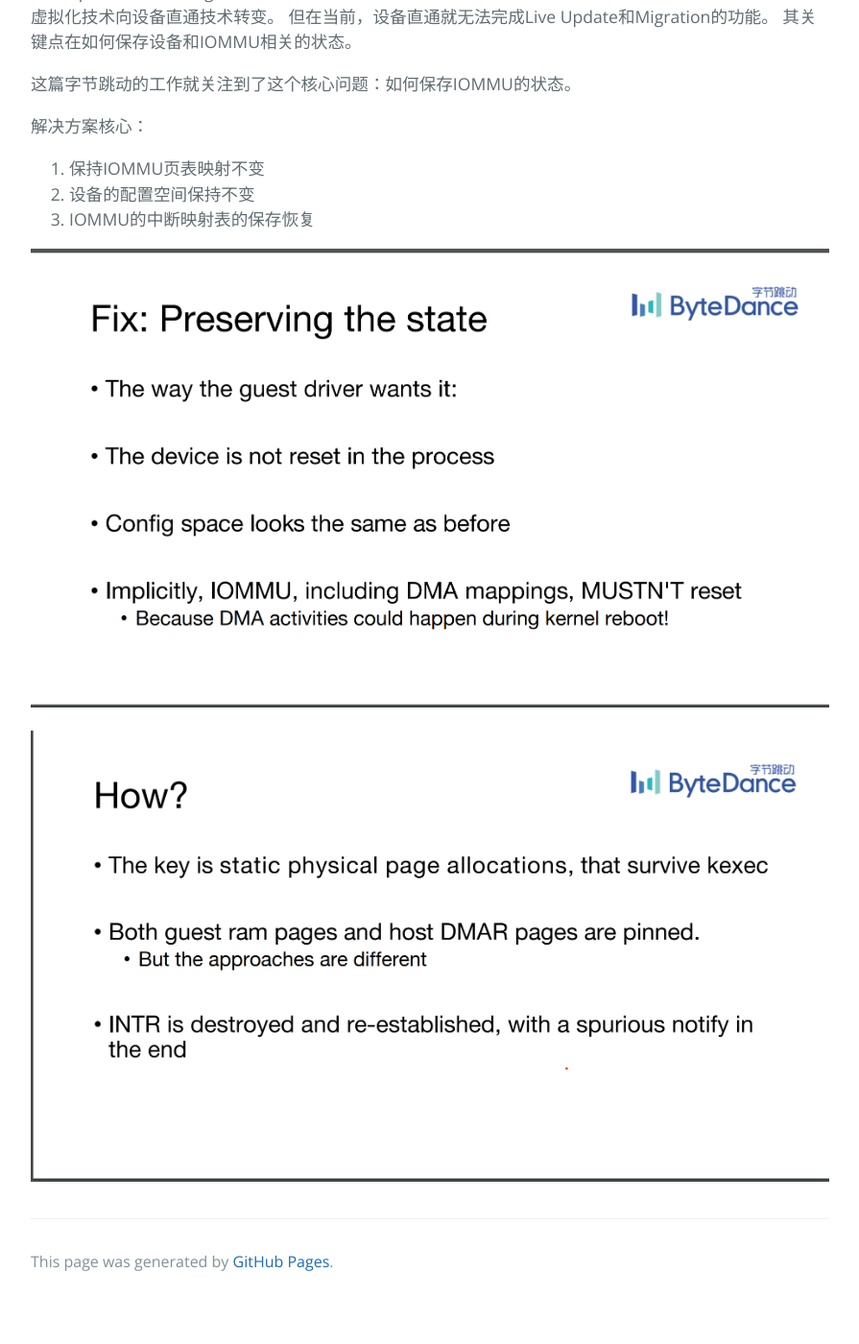
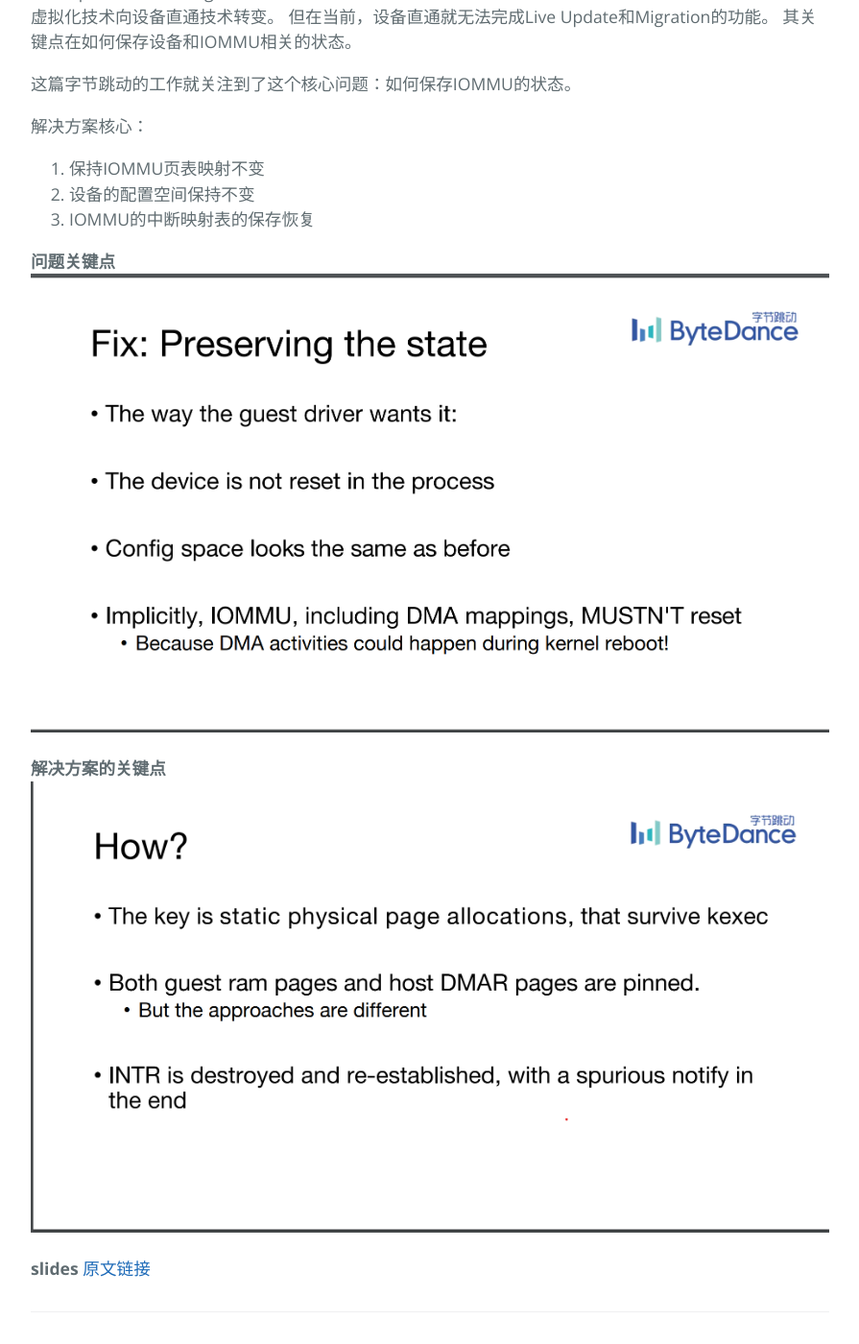
Before and after one commit to cutelizebin/cutelizebin.github.io, a Jekyll site: the page built from post/kvm-forum-2022-iommu.md, in a window 1280 px wide and 1400 px high, scrolled down 513 px. Shown: the whole window at 96% size, without its empty margins (192-1087 px from the left). Built offline with Jekyll 4.4.1, drawn with Linux system fonts in a browser that asks for light colours; our own code applies the rules of GitHub Pages for plain Markdown files; before the commit the page ends 1871 px from its top, so only the background shows below that.

Commit message:
KVM-forum-iommu-part

```diff
--- a/post/kvm-forum-2022-iommu.md
+++ b/post/kvm-forum-2022-iommu.md
@@ -16,6 +16,11 @@ Live Update 和 Live Migration一直是云场景下关键的功能需求。
 2. 设备的配置空间保持不变
 3. IOMMU的中断映射表的保存恢复
 
+**问题关键点**
 ![问题关键点](./img/kvm-forum-2022-iommu-preserving.png)
 
+**解决方案的关键点**
 ![解决方案的关键点](./img/kvm-forum-2022-iommu-preserving-solution.png)
+
+**slides**
+[原文链接](https://static.sched.com/hosted_files/kvmforum2022/65/kvmforum2022-Preserving%20IOMMU%20states%20during%20kexec%20reboot-v4.pdf)
```
